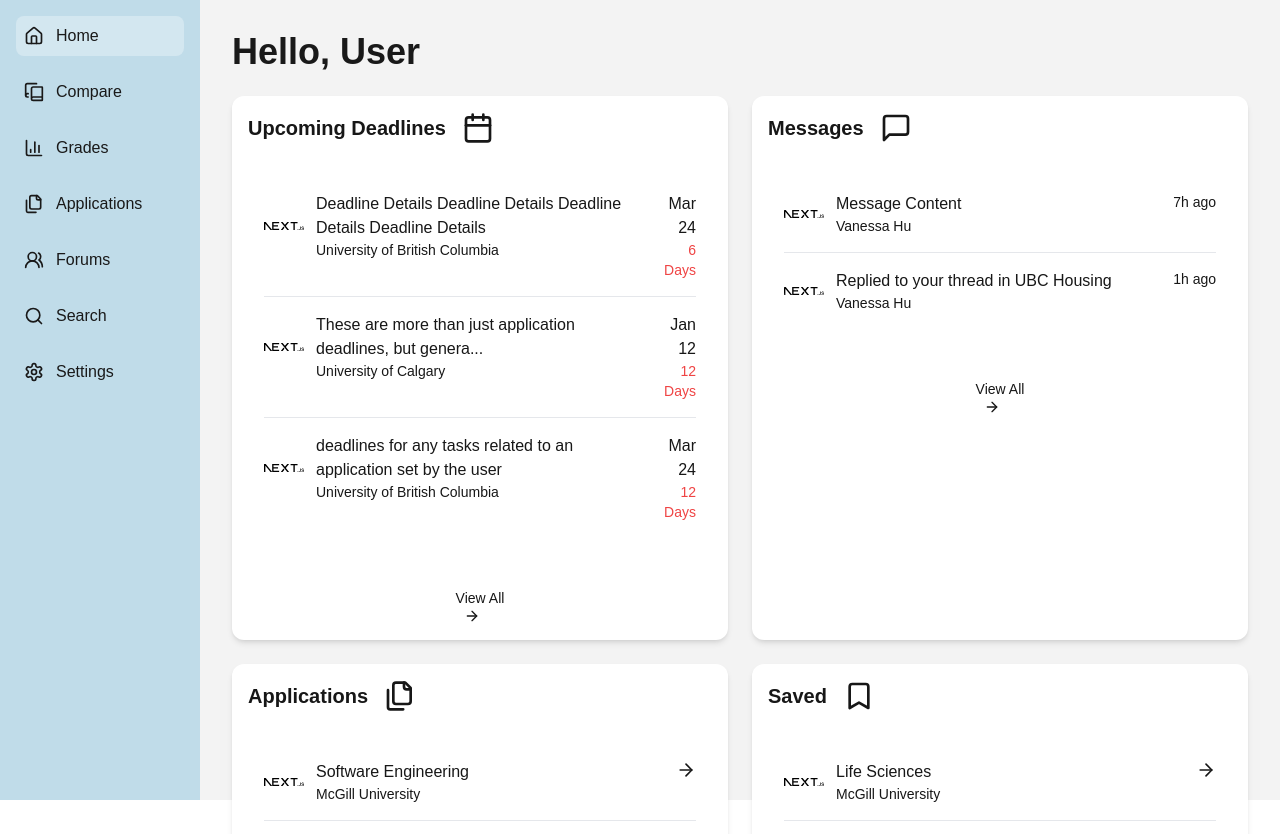
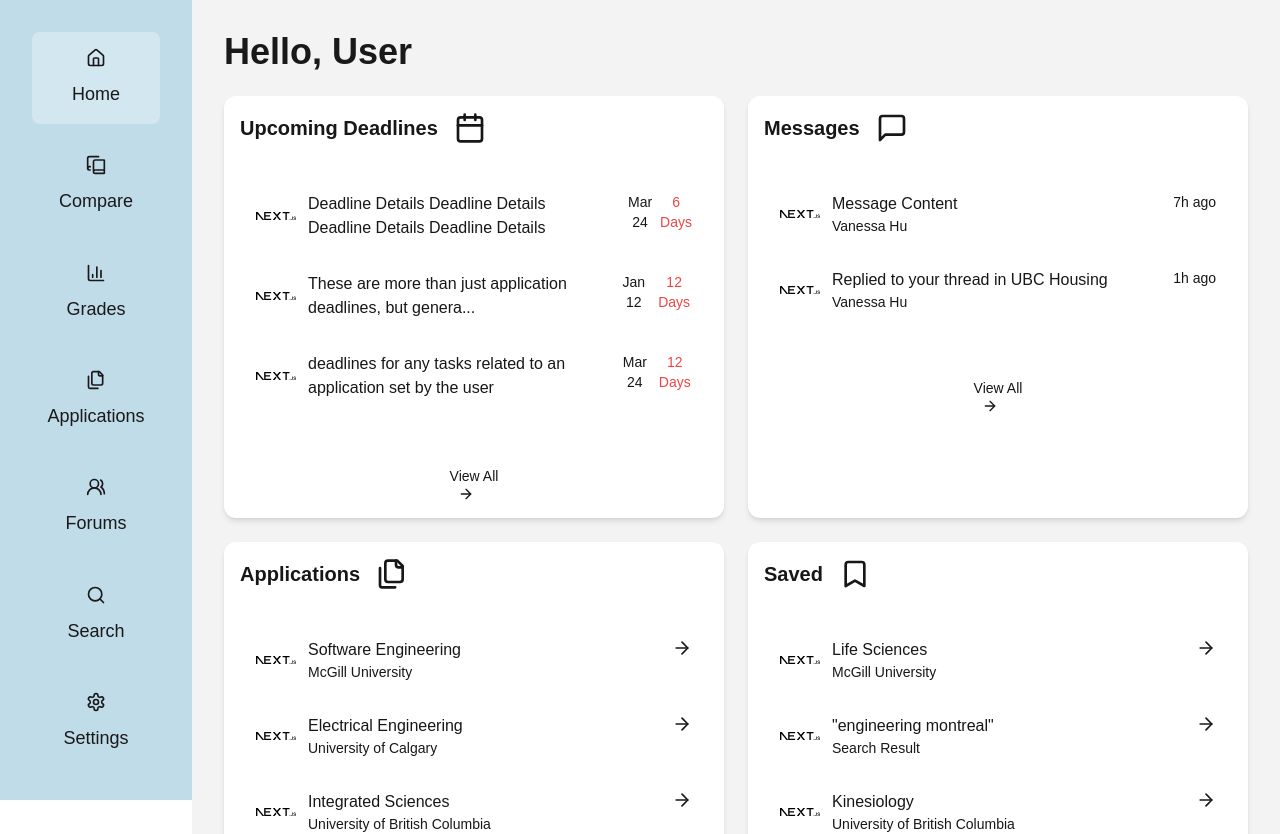
Before and after one commit to AlexLassooij/UnifyApp, a Next.js app: page /home in a window 1280 px wide. Shown: the top 834 px of the page. Built offline with nearby package versions, Linux system fonts and the light colour scheme.

Commit message:
some visual tweaks

```diff
--- a/src/app/(application)/home/page.tsx
+++ b/src/app/(application)/home/page.tsx
@@ -24,7 +24,8 @@ export default function Home() {
           <CardContent>
             <div className="space-y-4">
               {deadlines.map((deadline, i) => (
-                <div key={i} className="flex items-start justify-between gap-4 border-b pb-4 last:border-0">
+                // flex items-start justify-between gap-4 border-b pb-4 last:border-0"
+                <div key={i} className="flex items-start justify-between gap-4 pb-4">
                   <div className="flex gap-3">
                     <Image
                       src={"/next.svg"}
@@ -33,13 +34,13 @@ export default function Home() {
                       height={40}
                       className="rounded"
                     />
-                    <div>
-                      <p className="font-medium">{deadline.details}</p>
-                      <p className="text-sm text-muted-foreground">{deadline.institution}</p>
+                    {/* max-h-14 is 56px, as defined in the figma design */}
+                    <div className="max-h-14 overflow-hidden">
+                      <p className="font-medium line-clamp-2">{deadline.details}</p>
                     </div>
                   </div>
-                  <div className="text-right">
-                    <p className="font-medium">{deadline.date}</p>
+                  <div className="flex justify-between gap-2 text-center">
+                    <p className="text-sm">{deadline.date}</p>
                     <p className="text-sm text-red-500">{deadline.daysLeft} Days</p>
                   </div>
                 </div>
@@ -66,7 +67,7 @@ export default function Home() {
           <CardContent>
             <div className="space-y-4">
               {messages.map((message, i) => (
-                <div key={i} className="flex items-start justify-between gap-4 border-b pb-4 last:border-0">
+                <div key={i} className="flex items-start justify-between gap-4 pb-4">
                   <div className="flex gap-3">
                     <Image
                       src={"/next.svg"}
@@ -105,7 +106,7 @@ export default function Home() {
           <CardContent>
             <div className="space-y-4">
               {applications.map((app, i) => (
-                <div key={i} className="flex items-start justify-between gap-4 border-b pb-4 last:border-0">
+                <div key={i} className="flex items-start justify-between gap-4 pb-4">
                   <div className="flex gap-3">
                     <Image
                       src={"/next.svg"}
@@ -144,7 +145,7 @@ export default function Home() {
           <CardContent>
             <div className="space-y-4">
               {saved.map((item, i) => (
-                <div key={i} className="flex items-start justify-between gap-4 border-b pb-4 last:border-0">
+                <div key={i} className="flex items-start justify-between gap-4 pb-4">
                   <div className="flex gap-3">
                     <Image
                       src={"/next.svg"}
--- a/src/app/(application)/layout.tsx
+++ b/src/app/(application)/layout.tsx
@@ -1,4 +1,4 @@
-import "@/app/globals.scss";
+import "@/app/globals.css";
 import Navbar from "@/components/ui/navbar";
 
 // This is the main app layout, which wraps all pages in the app. So this is where the navbar should be placed
@@ -22,7 +22,7 @@ export default function AppLayout({
   children: React.ReactNode;
 }>) {
   return (
-  <div id="application-layout-container" className="flex h-screen">
+  <div id="application-layout-container" className="flex min-h-screen">
     <Navbar />
     <main className="flex-1 bg-[#f3f3f3] p-8">{children}</main>
   </div>
--- a/src/app/(utility)/login/layout.tsx
+++ b/src/app/(utility)/login/layout.tsx
@@ -1,4 +1,4 @@
-import "@/app/globals.scss";
+import "@/app/globals.css";
 
 export default function LoginLayout({
   children,
--- a/src/app/globals.scss
+++ b/src/app/globals.css
@@ -15,7 +15,7 @@
 }
 
 h1 {
-  font-size: 32px;
+  font-size: 2rem;
   font-family: 'Poppins', sans-serif;
 }
 
--- a/src/app/layout.tsx
+++ b/src/app/layout.tsx
@@ -1,6 +1,6 @@
 import type { Metadata } from "next";
 import { Geist, Geist_Mono } from "next/font/google";
-import "./globals.scss";
+import "./globals.css";
 
 const geistSans = Geist({
   variable: "--font-geist-sans",
--- a/src/components/ui/navbar.tsx
+++ b/src/components/ui/navbar.tsx
@@ -18,14 +18,14 @@ export default function Navbar() {
   ]
 
   return (
-    <div className="w-[200px] bg-[#c0dce9] p-4 flex flex-col gap-4">
+    <div className="w-[192px] bg-[#c0dce9] h-screen sticky top-0 overflow-y-auto flex flex-col justify-between p-8">
       {navigation.map((item) => {
         const isActive = pathname === item.href
         return (
           <Link
             key={item.name}
             href={item.href}
-            className={`flex items-center gap-3 p-2 rounded-lg text-[#191919] hover:bg-white/50 transition-colors ${
+            className={`flex flex-col text-lg font-[500] items-center gap-3 py-4 px-0 rounded-lg text-[#191919] hover:bg-white/50 transition-colors ${
               isActive ? "bg-white/30" : ""
             }`}
           >
```
